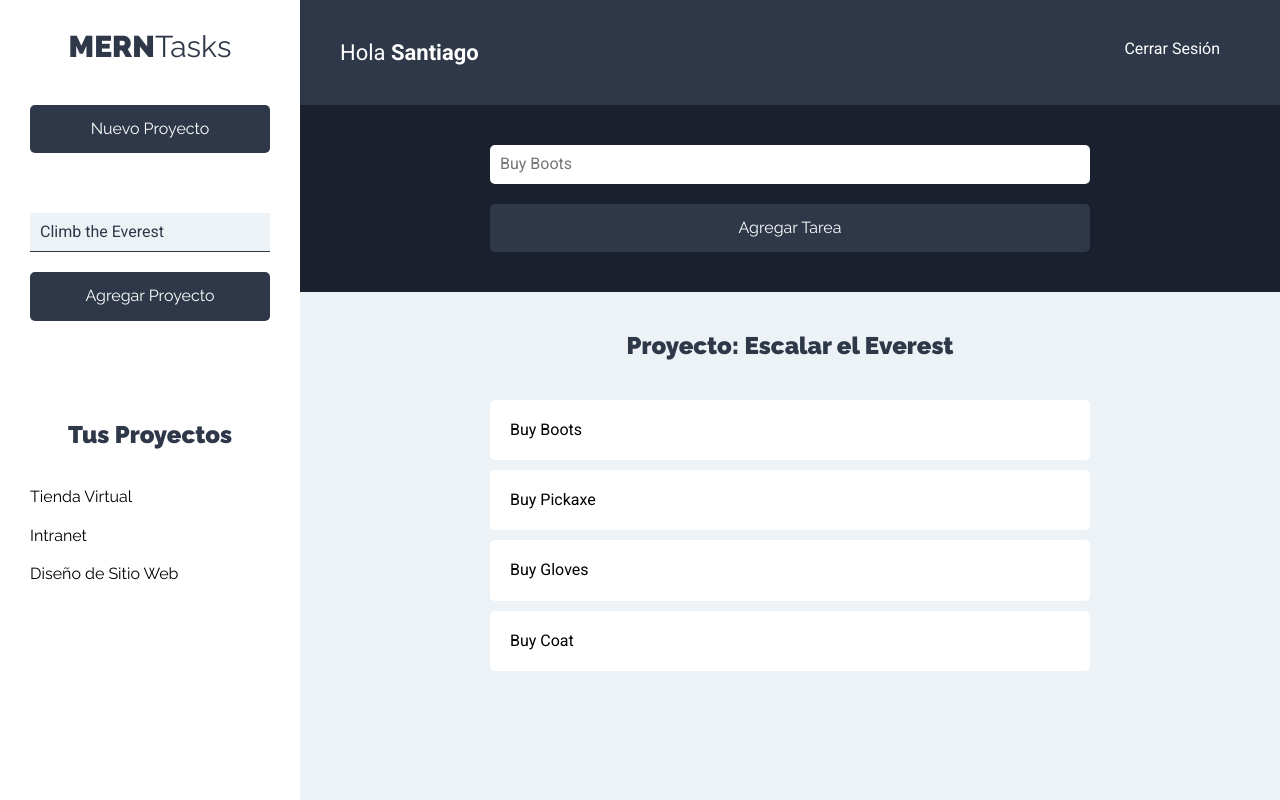
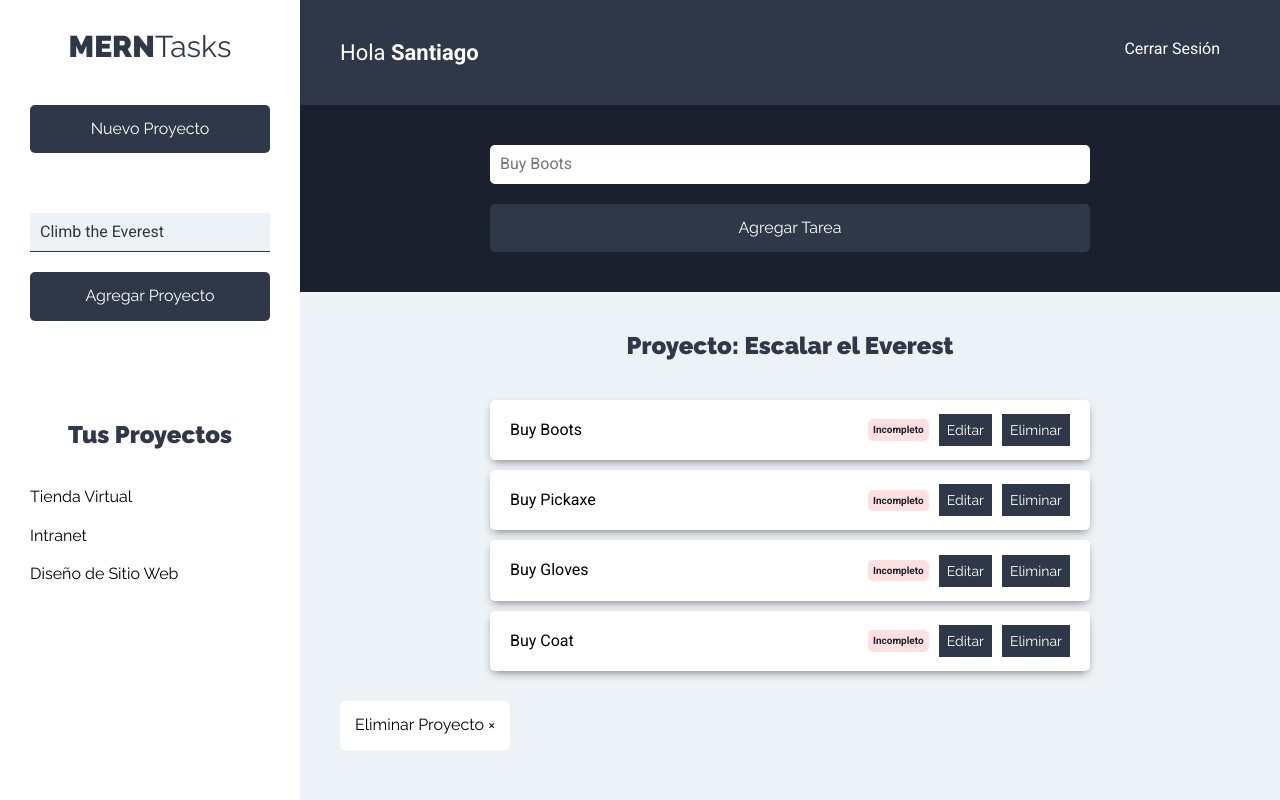
Before and after one commit to santiago-rodrig/mern-projects-manager-frontend, a React (Create React App) app: page /projects in a window 1280 px wide. Built offline with nearby package versions, Linux system fonts and the light colour scheme.

Commit message:
feature: Task component contents

```diff
--- a/src/components/tasks/Task.js
+++ b/src/components/tasks/Task.js
@@ -1,8 +1,27 @@
 import React from 'react'
 
 const Task = ({ task }) => (
-    <li className="tarea">
+    <li className="tarea sombra">
         <p>{task.name}</p>
+        <div className="estado">
+            {task.state ? (
+                <button type="button" className="completo">
+                    Completo
+                </button>
+            ) : (
+                <button type="button" className="incompleto">
+                    Incompleto
+                </button>
+            )}
+        </div>
+        <div className="acciones">
+            <button type="button" className="btn btn-primario">
+                Editar
+            </button>
+            <button type="button" className="btn btn-primario">
+                Eliminar
+            </button>
+        </div>
     </li>
 )
 
--- a/src/components/tasks/TasksListing.js
+++ b/src/components/tasks/TasksListing.js
@@ -21,6 +21,9 @@
                     tasks.map((task) => <Task task={task} key={task.id} />)
                 )}
             </ul>
+            <button type="button" className="btn btn-eliminar">
+                Eliminar Proyecto &times;
+            </button>
         </Fragment>
     )
 }
--- a/src/index.css
+++ b/src/index.css
@@ -356,3 +356,7 @@
 .contenedor-principal {
     flex-grow: 1;
 }
+
+.btn-eliminar {
+    background-color: var(--blanco);
+}
```
